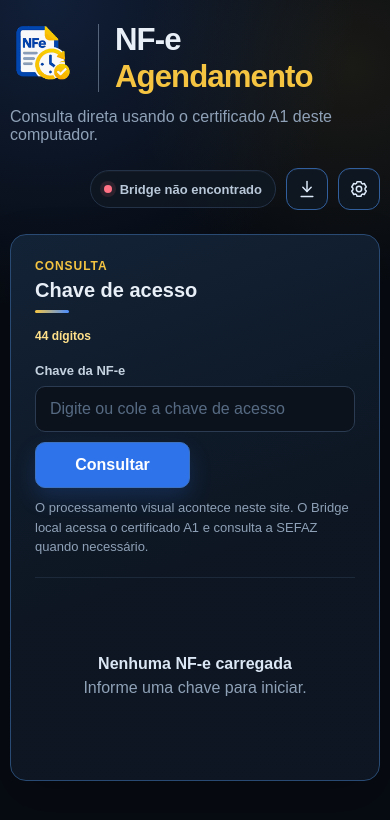
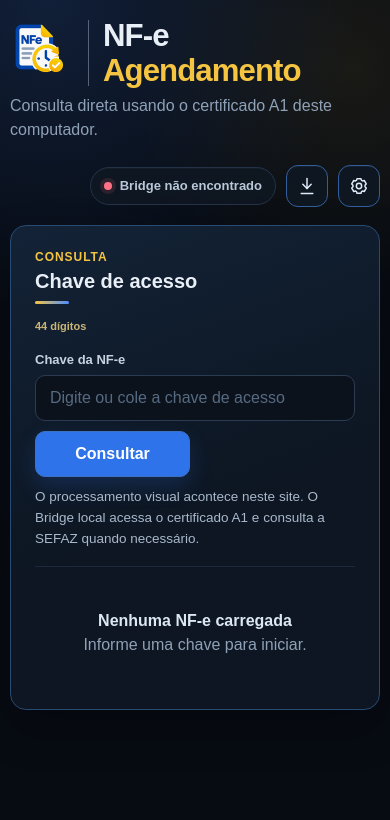
Before and after one commit to joaoldsxyzbr/Nfe-agendamento-2.0, a website built with Vite: page apps/web/index.html in a window 390 px wide. Built offline with nearby package versions, Linux system fonts and the light colour scheme; files whose address does not match are found by name.

Commit message:
ui: refinar proporções da tela de consulta

```diff
--- a/apps/web/src/brand.css
+++ b/apps/web/src/brand.css
@@ -1,18 +1,18 @@
 .topbar > div:first-child {
   display: grid;
-  grid-template-columns: 92px minmax(0, auto);
+  grid-template-columns: 84px minmax(0, auto);
   grid-template-areas:
     "logo title"
     "subtitle subtitle";
   align-items: center;
   justify-content: start;
-  column-gap: 22px;
+  column-gap: 18px;
 }
 
 .topbar > div:first-child > .eyebrow {
   grid-area: logo;
-  width: 92px;
-  height: 92px;
+  width: 84px;
+  height: 84px;
   margin: 0;
   overflow: hidden;
   background: url('/brand-mark.png') center / contain no-repeat;
@@ -26,7 +26,7 @@
 .topbar > div:first-child > h1 {
   grid-area: title;
   margin: 0;
-  padding-left: 22px;
+  padding-left: 18px;
   border-left: 1px solid rgba(143, 161, 183, 0.55);
   font-size: 0;
   line-height: 1;
@@ -35,7 +35,7 @@
 .topbar > div:first-child > h1::before,
 .topbar > div:first-child > h1::after {
   display: block;
-  font-size: clamp(28px, 3.2vw, 42px);
+  font-size: clamp(27px, 3vw, 40px);
   font-weight: 800;
   letter-spacing: -0.03em;
 }
@@ -47,32 +47,37 @@
 
 .topbar > div:first-child > h1::after {
   content: 'Agendamento';
-  margin-top: 5px;
+  margin-top: 4px;
   color: var(--yellow);
 }
 
 .topbar > div:first-child > .subtitle {
   grid-area: subtitle;
-  margin: 14px 0 0;
+  margin: 10px 0 0;
+  line-height: 1.45;
 }
 
 @media (max-width: 720px) {
   .topbar > div:first-child {
-    grid-template-columns: 72px minmax(0, auto);
-    column-gap: 16px;
+    grid-template-columns: 64px minmax(0, auto);
+    column-gap: 14px;
   }
 
   .topbar > div:first-child > .eyebrow {
-    width: 72px;
-    height: 72px;
+    width: 64px;
+    height: 64px;
   }
 
   .topbar > div:first-child > h1 {
-    padding-left: 16px;
+    padding-left: 14px;
   }
 
   .topbar > div:first-child > h1::before,
   .topbar > div:first-child > h1::after {
-    font-size: clamp(25px, 8vw, 34px);
+    font-size: clamp(24px, 8vw, 32px);
+  }
+
+  .topbar > div:first-child > .subtitle {
+    margin-top: 8px;
   }
 }
--- a/apps/web/src/settings-panel.css
+++ b/apps/web/src/settings-panel.css
@@ -3,6 +3,7 @@
   align-items: center;
   gap: 10px;
   flex: 0 0 auto;
+  margin-top: 18px;
 }
 
 .topbar-icon-action {
@@ -144,6 +145,7 @@
 @media (max-width: 720px) {
   .topbar-actions {
     width: 100%;
+    margin-top: 0;
     justify-content: flex-end;
   }
 
--- a/apps/web/src/styles.css
+++ b/apps/web/src/styles.css
@@ -86,7 +86,7 @@ select:disabled { background: #0b121c; color: var(--muted-2); }
 .app-shell {
   width: min(1120px, calc(100% - 32px));
   margin: 0 auto;
-  padding: 34px 0 56px;
+  padding: 28px 0 48px;
 }
 
 .topbar {
@@ -94,7 +94,7 @@ select:disabled { background: #0b121c; color: var(--muted-2); }
   align-items: flex-start;
   justify-content: space-between;
   gap: 24px;
-  margin-bottom: 24px;
+  margin-bottom: 18px;
 }
 
 .eyebrow {
@@ -183,7 +183,13 @@ h2 { margin-bottom: 0; color: var(--text); font-size: 20px; }
   background: linear-gradient(90deg, var(--yellow), var(--blue));
 }
 
-.key-hint, .certificate-state {
+.key-hint {
+  color: rgba(255, 224, 138, 0.78);
+  font-size: 11px;
+  font-weight: 650;
+}
+
+.certificate-state {
   color: var(--yellow-soft);
   font-size: 12px;
   font-weight: 700;
@@ -205,9 +211,15 @@ label {
 
 .help-text { margin: 10px 0 0; font-size: 13px; line-height: 1.5; }
 
+#lookup-help {
+  color: #a9b9cb;
+  font-size: 13.5px;
+  line-height: 1.55;
+}
+
 .lookup-result-section {
-  margin-top: 20px;
-  padding-top: 18px;
+  margin-top: 16px;
+  padding-top: 14px;
   border-top: 1px solid var(--line-soft);
 }
 
@@ -242,7 +254,7 @@ label {
   gap: 6px;
 }
 
-.lookup-result .empty-state { min-height: 160px; }
+.lookup-result .empty-state { min-height: 104px; }
 .empty-state strong { color: #dce7f5; }
 
 .result-actions {
@@ -350,7 +362,7 @@ label {
 }
 
 @media (max-width: 720px) {
-  .app-shell { width: min(100% - 20px, 1120px); padding-top: 22px; }
+  .app-shell { width: min(100% - 20px, 1120px); padding-top: 20px; }
   .topbar, .section-heading { align-items: flex-start; flex-direction: column; }
   .lookup-row, .certificate-row { grid-template-columns: 1fr; }
   button { width: 100%; }
```
Also changed, not shown: docs/ui/consultation-screen.md (+17 -5 lines).
